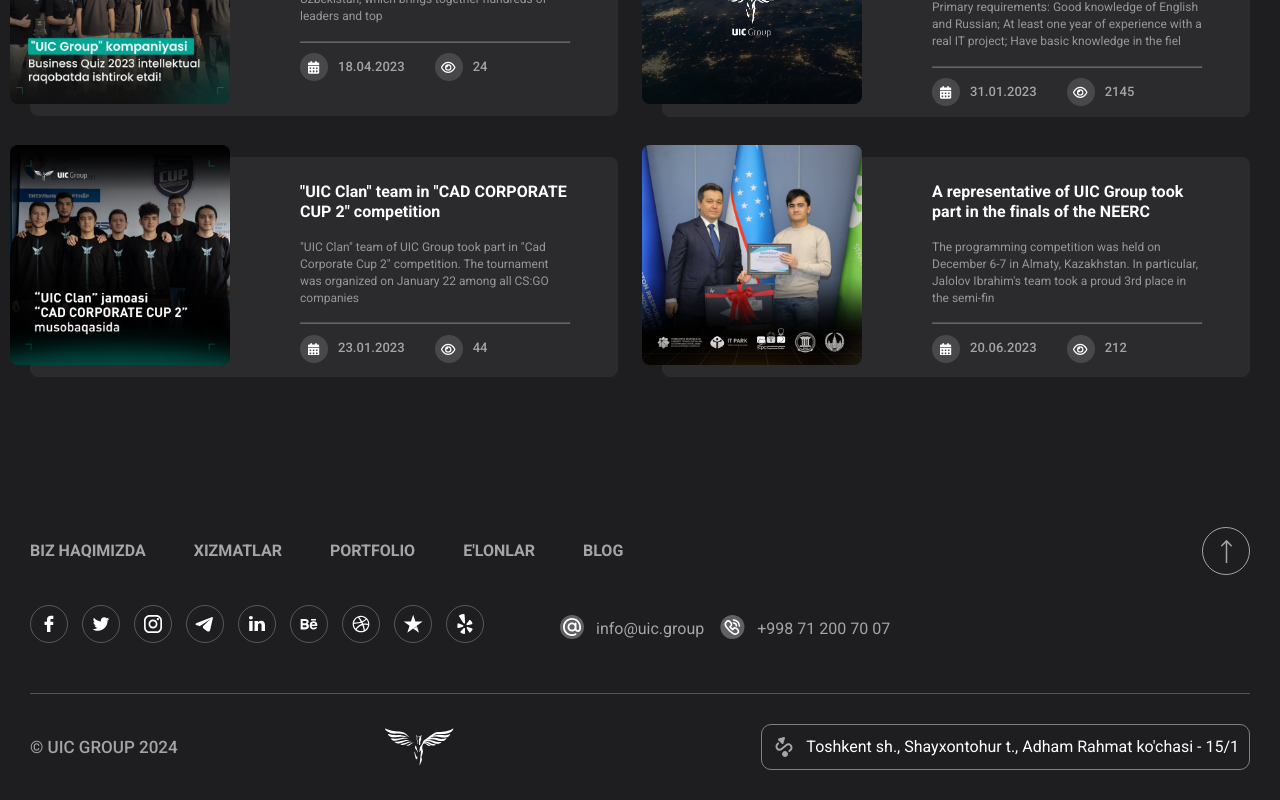
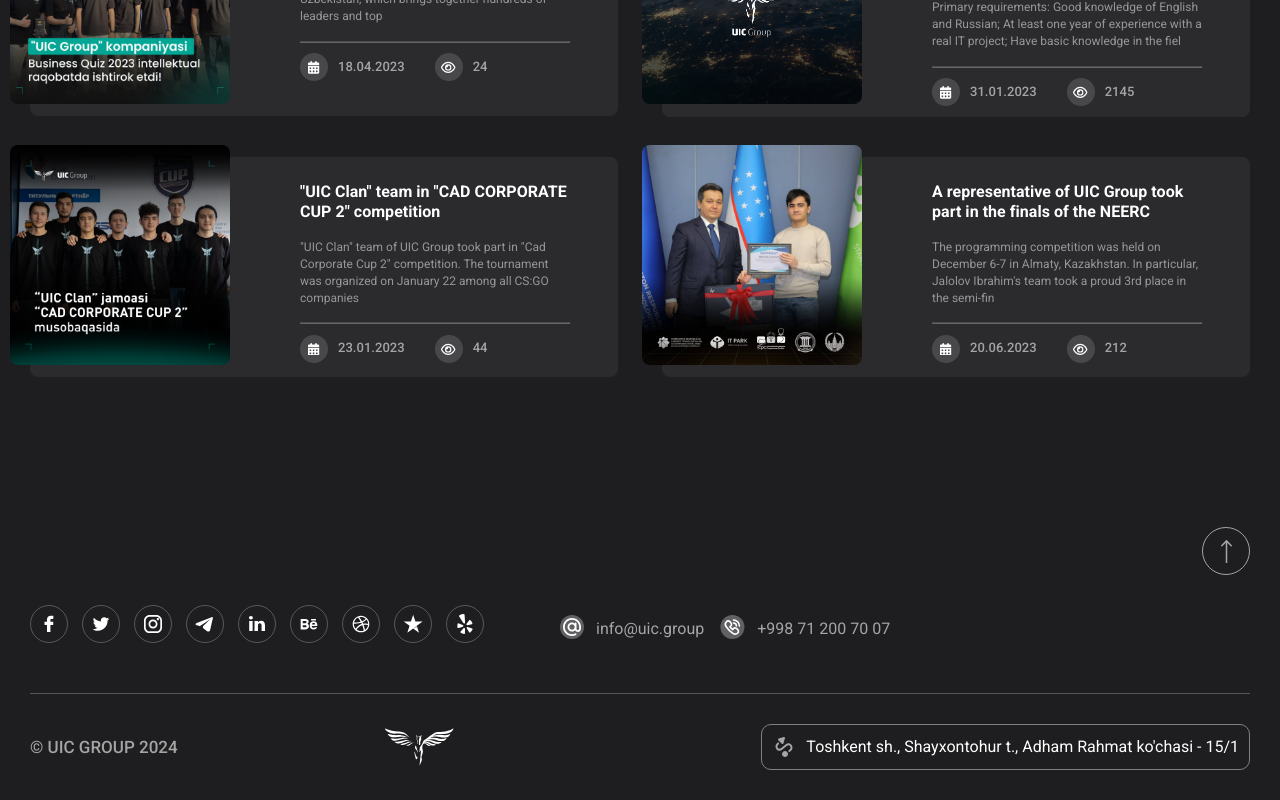
Before and after one commit to Javohir003/uic-demo, a React (Vite) app: page /uz/blog in a window 1280 px wide. Shown: the part 1605-2405 px from the top of the page. Built offline with nearby package versions, Linux system fonts and the light colour scheme.

Commit message:
new Updated 11.06.2024 news

```diff
--- a/src/Footer/Footer.css
+++ b/src/Footer/Footer.css
@@ -4,7 +4,7 @@
 }
 .Footer-Parent-Selector .Footer-Page-Parent {
   display: flex;
-  justify-content: space-between !important;
+  justify-content: end !important;
   align-items: center;
   padding-top: 50px;
   padding-bottom: 30px;
--- a/src/Footer/Footer.jsx
+++ b/src/Footer/Footer.jsx
@@ -1,46 +1,28 @@
 import { t } from "i18next";
+import { useTranslation } from "react-i18next";
 
 const Footer = () => {
+  const { t, i18n } = useTranslation();
+
   const scrollTopPage = (e) => {
     e.preventDefault();
-    if (
-      window.scrollTo({
-        top: 0,
-        behavior: "smooth",
-      })
-    ) {
-      console.log("Succes");
-    } else {
-      console.log("Error");
-    }
+    window.scrollTo({
+      top: 0,
+      behavior: "smooth",
+    });
   };
 
   return (
     <div className="Footer-Parent-Selector">
       <div className="container">
         <div id="vacancies" className="Footer-Page-Parent">
-          <ul>
-            <li>
-              {" "}
-              <a href="about">{t("about")}</a>
-            </li>
-            <li>
-              {" "}
-              <a href="portfolio">{t("services")}</a>
-            </li>
-            <li>
-              {" "}
-              <a href="services">{t("portfolio")}</a>
-            </li>
-            <li>
-              {" "}
-              <a href="vacancies">{t("vacansies")}</a>
-            </li>
-            <li>
-              {" "}
-              <a href="blog">{t("blog")}</a>
-            </li>
-          </ul>
+          {/* <ul>
+            <li><a href={`/${i18n.language}/about`}>{t("about")}</a></li>
+            <li><a href={`/${i18n.language}/services`}>{t("services")}</a></li>
+            <li><a href={`/${i18n.language}/portfolio`}>{t("portfolio")}</a></li>
+            <li><a href={`/${i18n.language}/vacancies`}>{t("vacansies")}</a></li>
+            <li><a href={`/${i18n.language}/blog`}>{t("blog")}</a></li>
+          </ul> */}
           <div className="Top-Home-Page">
             <a href="#top" onClick={scrollTopPage}>
               <div className="border-Top-Icon">
--- a/src/Footer/Footer.scss
+++ b/src/Footer/Footer.scss
@@ -3,7 +3,7 @@
     background-color: rgb(30 30 32);
     .Footer-Page-Parent{
         display: flex;
-        justify-content: space-between !important;
+        justify-content: end !important;
         align-items: center;
         padding-top: 50px;
         padding-bottom: 30px;
```
Also changed, not shown: 1 other file (tests, documents, lock files or other folders).
